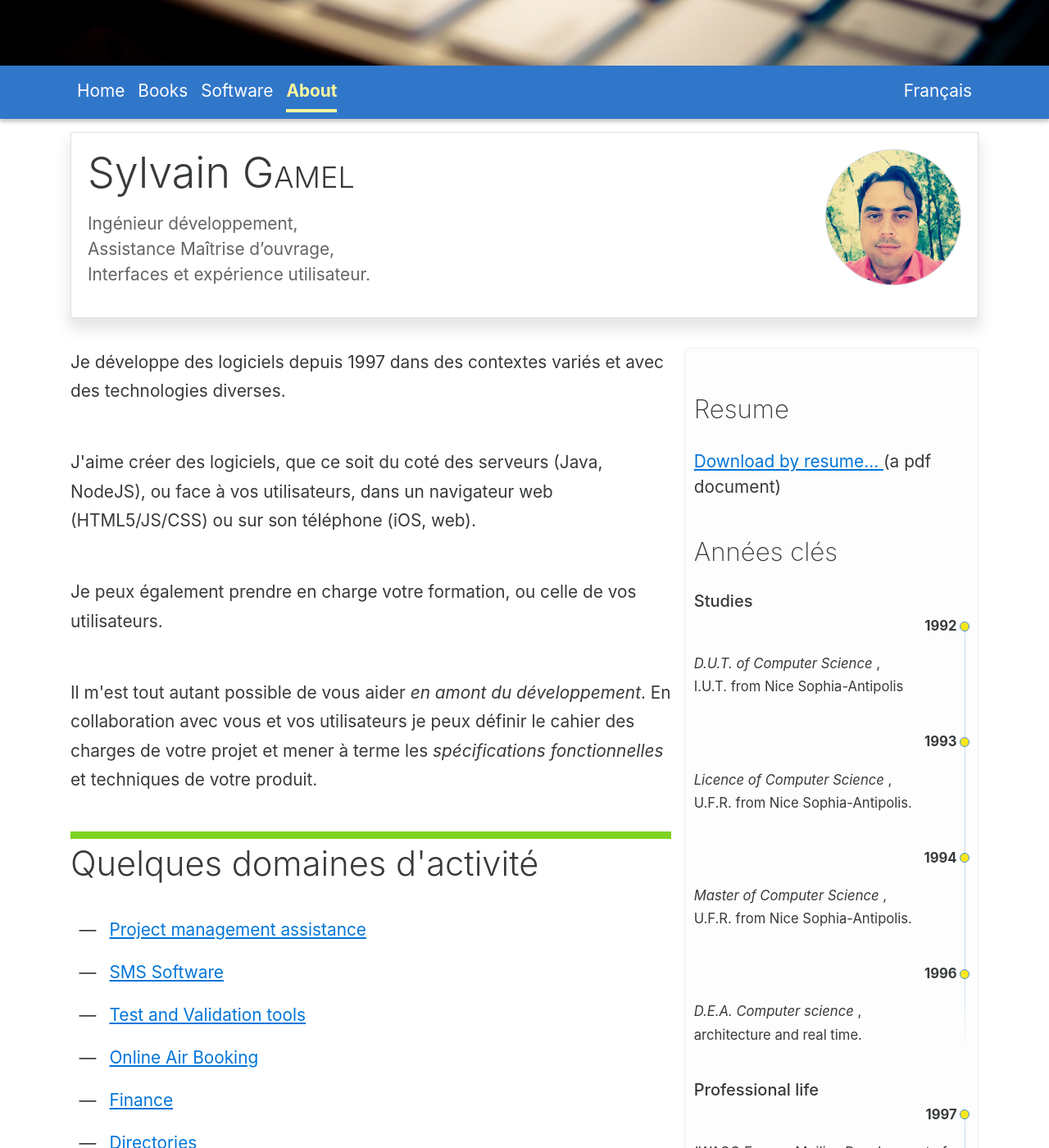
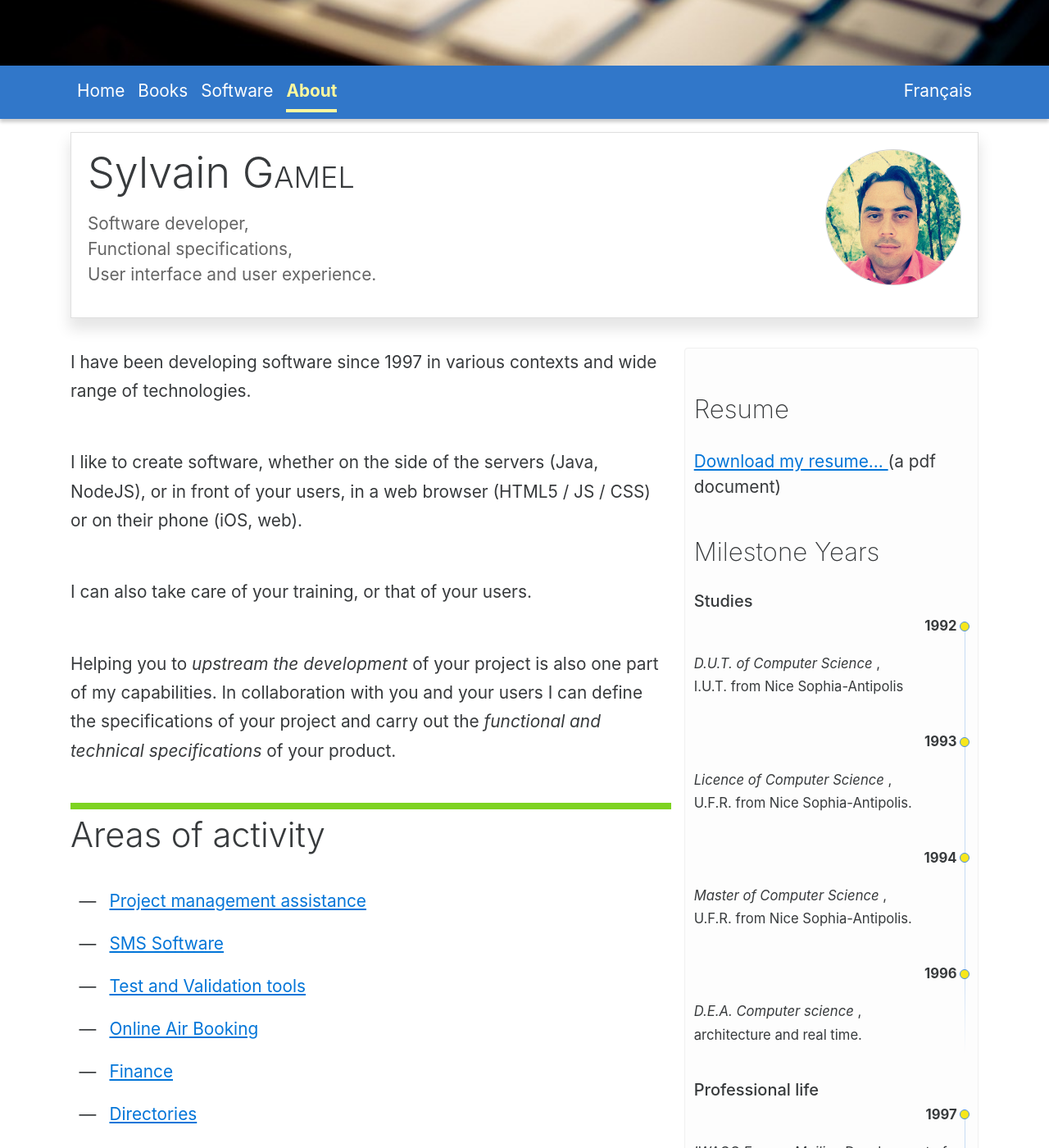
Before and after one commit to Sylvain-Gamel-fr/Sylvain-Gamel-fr.github.io, a Jekyll site: the page built from en/about/index.html, in a window 1280 px wide and 1400 px high, scrolled down 640 px. Shown: the whole window at 82% size. Built offline with Jekyll 4.4.1, drawn with Linux system fonts in a browser that asks for light colours.

Commit message:
Updated missing tranlation.

```diff
--- a/en/about/index.html
+++ b/en/about/index.html
@@ -16,9 +16,9 @@ permalink: /en/about/
         <h2 class="card-title mt-0 mb-2 text-xs-left">Sylvain <span class="text-smallcaps">Gamel</span></h4>
         <div class="card-subtitle text-muted">
           <ul class="list-unstyled">
-            <li>Ingénieur développement,</li>
-            <li>Assistance Maîtrise d’ouvrage,</li>
-            <li>Interfaces et expérience utilisateur.</li>
+            <li>Software developer,</li>
+            <li>Functional specifications,</li>
+            <li>User interface and user experience.</li>
           </ul>
         </div>
       </div>
@@ -27,30 +27,30 @@ permalink: /en/about/
     <div class="row">
       <div class="col-xs-12 col-sm-8 mt-2">
         <p>
-          Je développe des logiciels depuis 1997 dans des contextes variés
-          et avec des technologies diverses.
+          I have been developing software since 1997 in various contexts and
+          wide range of technologies.
         </p>
 
         <p>
-          J'aime créer des logiciels, que ce soit du coté des serveurs (Java, NodeJS),
-          ou face à vos utilisateurs, dans un navigateur web (HTML5/JS/CSS)
-          ou sur son téléphone (iOS, web).
+          I like to create software, whether on the side of the servers (Java, NodeJS),
+          or in front of your users, in a web browser (HTML5 / JS / CSS) or on their
+          phone (iOS, web).
         </p>
 
         <p>
-          Je peux également prendre en charge votre formation, ou celle de vos
-          utilisateurs.
+          I can also take care of your training, or that of your users.
         </p>
 
         <p>
-          Il m'est tout autant possible de vous aider <em>en amont du développement</em>.
-          En collaboration avec vous et vos utilisateurs je peux définir le cahier
-          des charges de votre projet et mener à terme les
-          <em>spécifications fonctionnelles</em> et techniques de votre produit.
+          Helping you to <em>upstream the development</em> of your project is also
+          one part of my capabilities.
+          In collaboration with you and your users I can define the specifications
+          of your project and carry out the <em>functional and technical specifications</em>
+          of your product.
         </p>
 
 
-        <h3>Quelques domaines d'activité</h3>
+        <h3>Areas of activity</h3>
 
         <ul>
           {% for project in site.data.resume_project_types %}
@@ -170,14 +170,15 @@ permalink: /en/about/
 
       <div class="col-xs-12 col-sm-4 mt-2" >
         <aside>
+          <h3 class="sr-only">Additional Information</h2>
           <h4>Resume</h4>
 
-          <a href="{{ 'downloads/about/CV-Sylvain-Gamel-En-Fr-2015.pdf' | absolute_url }}">
-            Download by resume...
+          <a href="{{ 'downloads/about/CV-Sylvain-Gamel-En-Fr.pdf' | absolute_url }}">
+            Download my resume...
           </a>
           (a <abbr>pdf</abbr> document)
 
-          <h4>Années clés</h4>
+          <h4>Milestone Years</h4>
 
           {% for timelineGroup in site.data.resume_timeline %}
             {% include resume/resume_list_timeline.html group=timelineGroup %}
--- a/fr/a-propos/index.html
+++ b/fr/a-propos/index.html
@@ -170,9 +170,10 @@ permalink: /fr/a-propos/
 
       <div class="col-xs-12 col-sm-4 mt-2" >
         <aside>
+          <h3 class="sr-only">Informations complémentaires</h2>
           <h4>Curriculum Vitae</h4>
 
-          <a href="{{ 'downloads/about/CV-Sylvain-Gamel-En-Fr-2015.pdf' | absolute_url }}">
+          <a href="{{ 'downloads/about/CV-Sylvain-Gamel-En-Fr.pdf' | absolute_url }}">
             Télécharger mon <span class="text-smallcaps">cv</span>...
           </a>
           (document au format <abbr>pdf</abbr>)
```
Also changed, not shown: 2 other files.
